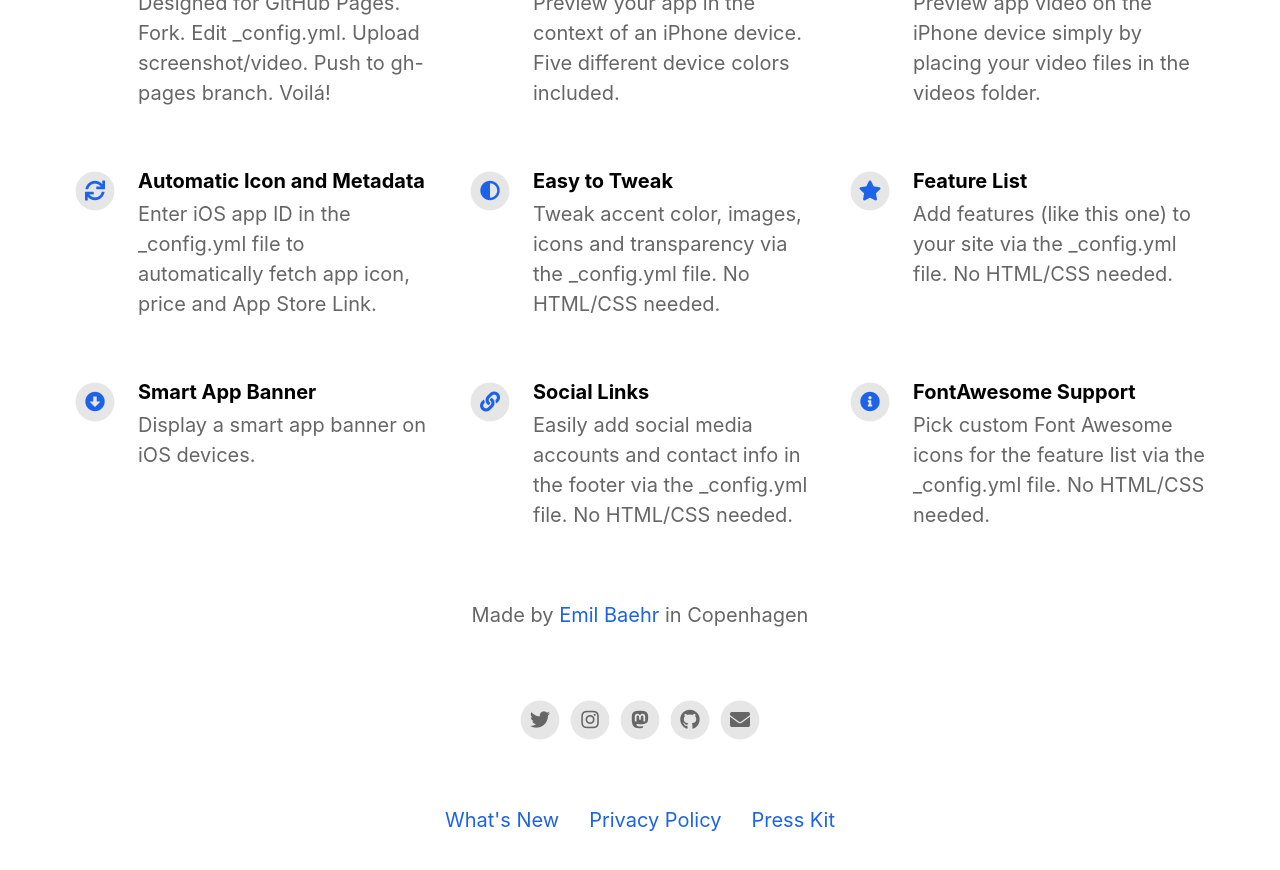
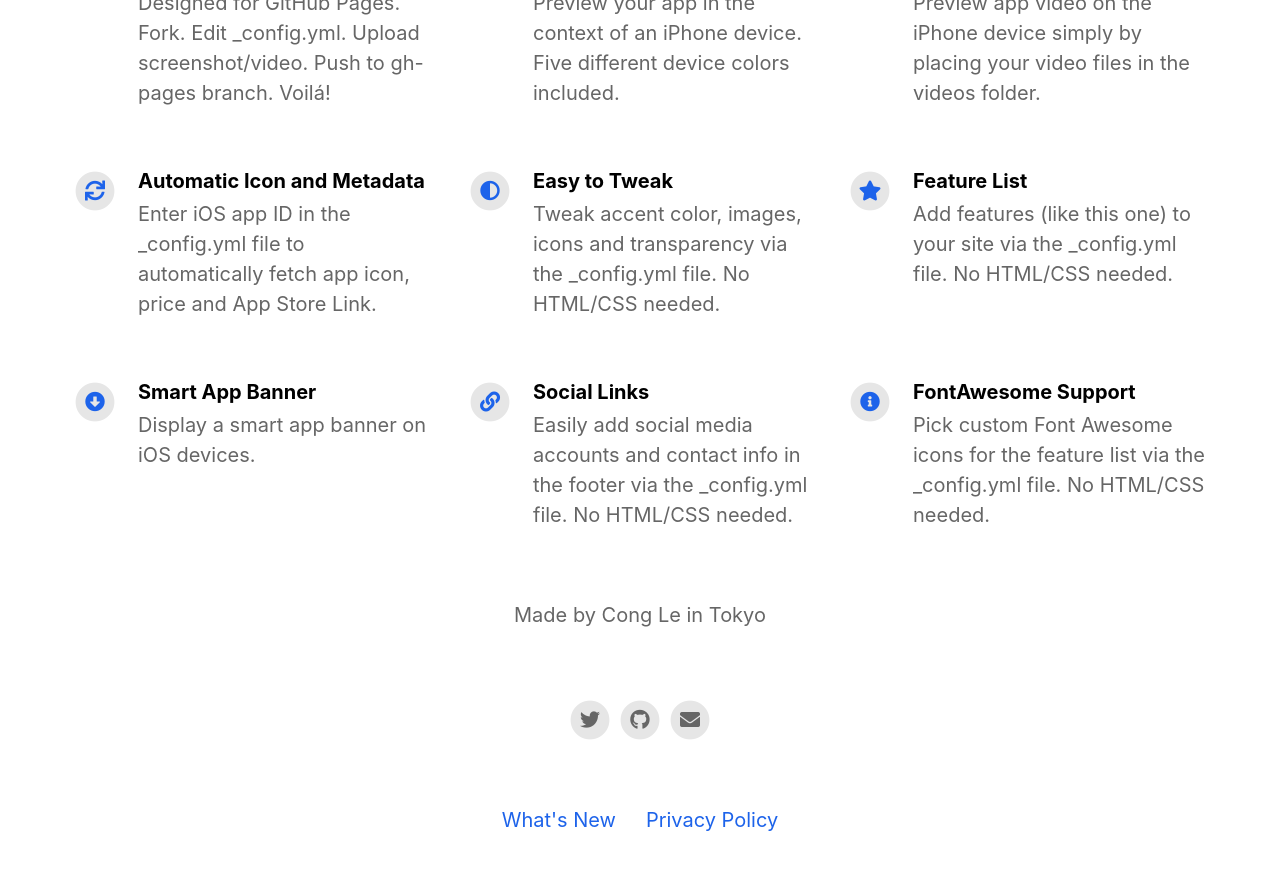
Before and after one commit to CongL3/AnniversaryTrackerApp, a Jekyll site: the page built from index.html, in a window 1280 px wide and 900 px high, scrolled down 1124 px. Shown: the top 870 px of the window. Built offline with Jekyll 4.4.1, drawn with Linux system fonts in a browser that asks for light colours; nearby versions of some CDN libraries.

Commit message:
Update _config.yml

```diff
--- a/_config.yml
+++ b/_config.yml
@@ -2,12 +2,12 @@
 page_title                                :                                           # Automatically populates with app name if not set and if iOS app ID is set. Otherwise enter manually.
 
 # App Info
-ios_app_id                                : 1234793120                                # Required. Enter iOS app ID to automatically populate name, price and icons (e.g. 718043190).
-ios_app_country                           : us                                        # Required outside USA. Enter 2 letter country code as in https://en.wikipedia.org/wiki/ISO_3166-1_alpha-2
+ios_app_id                                : 1570714816                                # Required. Enter iOS app ID to automatically populate name, price and icons (e.g. 718043190).
+ios_app_country                           : jp                                        # Required outside USA. Enter 2 letter country code as in https://en.wikipedia.org/wiki/ISO_3166-1_alpha-2
 
 appstore_link                             :                                           # Automatically populates if not set and if iOS app ID is set. Otherwise enter manually.
-playstore_link                            :                                           # Enter Google Play Store URL.
-presskit_download_link                    : https://emilbaehr.com                                          # Enter a link to downloadable file or (e.g. public Dropbox link to a .zip file).
+# playstore_link                            :                                           # Enter Google Play Store URL.
+# presskit_download_link                    : https://emilbaehr.com                                          # Enter a link to downloadable file or (e.g. public Dropbox link to a .zip file).
                                                                                       # Or upload your press kit file to assets and set path accordingly (e.g. "assets/your_press_kit.zip").
 
 app_icon                                  : # assets/appicon.png                      # Automatically populates if not set and if iOS app ID is set.  Otherwise enter path to icon file manually.
@@ -20,16 +20,16 @@
 
 
 # Information About Yourself
-your_name                                 : Emil Baehr
-your_link                                 : https://emilbaehr.com
-your_city                                 : Copenhagen
+your_name                                 : Cong Le
+your_link                                 :
+your_city                                 : Tokyo
 email_address                             : emil.baehr@gmail.com
 facebook_username                         :
-instagram_username                        : ebaehr
-twitter_username                          : ebaehr
-github_username                           : emilbaehr
+instagram_username                        :
+twitter_username                          : congle
+github_username                           : congl3
 youtube_username                          :
-mastodon_link                             : https://mastodon.social/@ebaehr
+mastodon_link                             :
 
 
 
```
